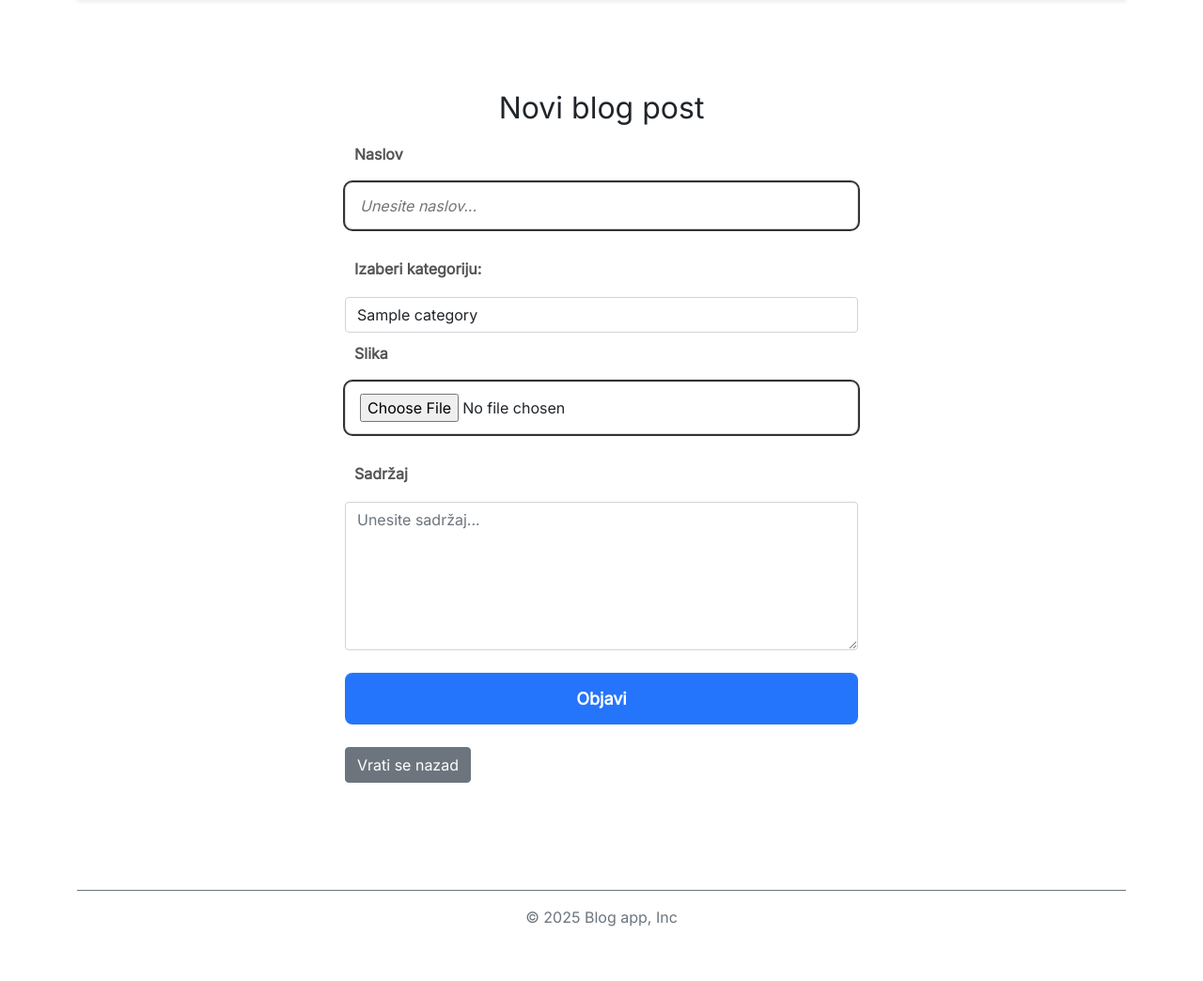
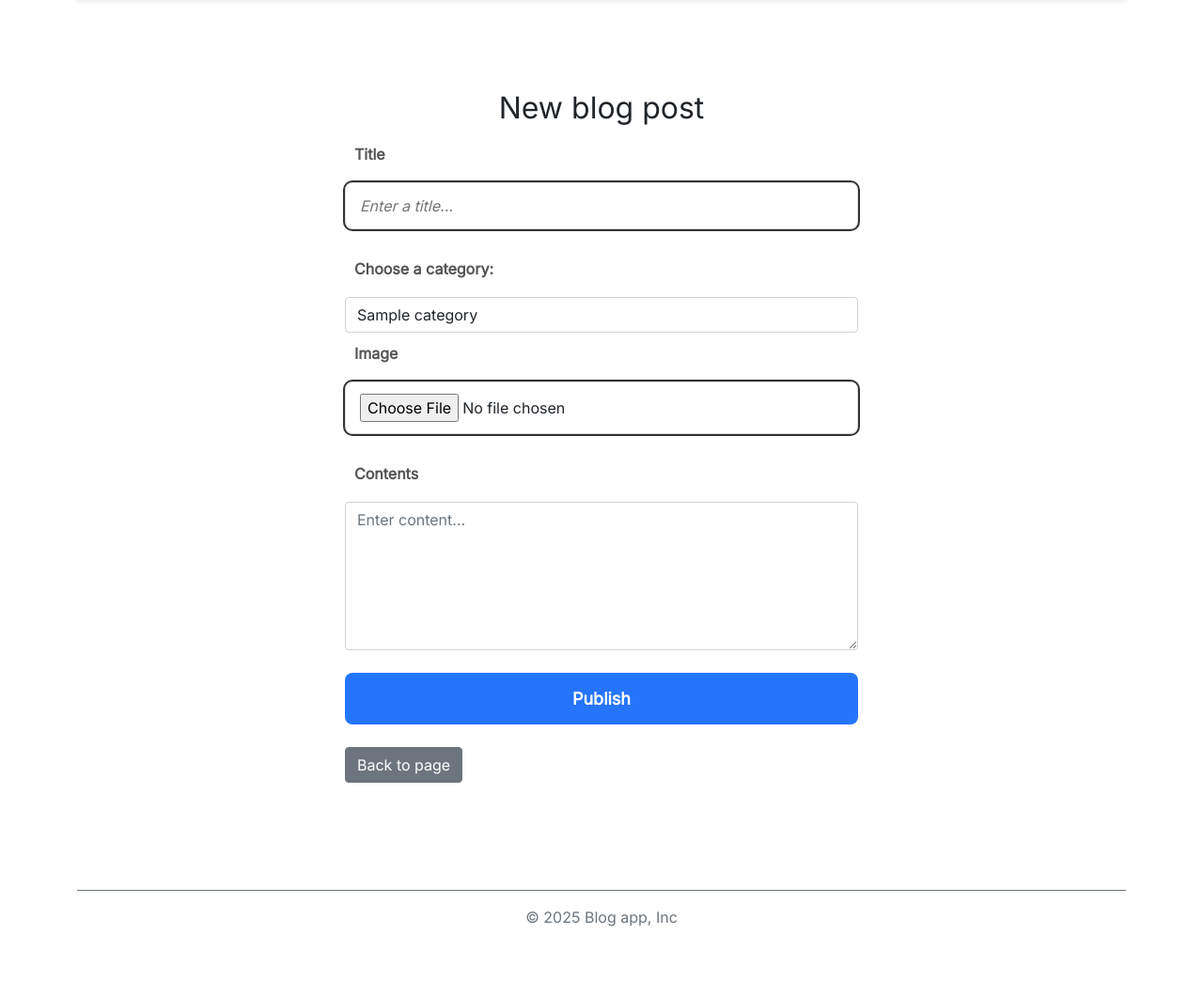
Before and after one commit to filipjt88/blog_app, a PHP site: page /create_blog_post.php in a window 1280 px wide. Shown: the part 116-1160 px from the top of the page at 94% size. Run offline with PHP 8.4, Linux system fonts and the light colour scheme; the visitor is signed in with stand-in values (Sample User, id 1); tables that the repository leaves empty or names only in its code hold one stand-in row (values such as "Sample post").

Commit message:
update blog post

```diff
--- a/create_blog_post.php
+++ b/create_blog_post.php
@@ -17,31 +17,31 @@ $categories = $stmt->fetchAll();
     <?php require_once __DIR__ . '/./parts/navbar.php'; ?>
     <div class="row mt-5">
         <div class="col-md-6 offset-md-3 mt-5">
-        <h2 class="text-center">Novi blog post</h2>
+        <h2 class="text-center">New blog post</h2>
     <?php if (isset($_GET['error'])): ?>
         <div class="alert alert-danger"><?= htmlspecialchars($_GET['error']) ?></div>
     <?php endif; ?>
 
     <form id="blogForm" action="create_blog_process.php" method="POST" enctype="multipart/form-data" class="login-form">
 
-  <label for="title">Naslov</label>
-  <input type="text" name="title" id="title" placeholder="Unesite naslov..." required>
+  <label for="title">Title</label>
+  <input type="text" name="title" id="title" placeholder="Enter a title..." required>
 
-  <label for="category">Izaberi kategoriju:</label>
+  <label for="category">Choose a category:</label>
   <select name="category_id" id="category" class="form-control" required>
     <?php foreach ($categories as $cat): ?>
       <option value="<?= $cat['id'] ?>"><?= htmlspecialchars($cat['name']) ?></option>
     <?php endforeach; ?>
   </select>
 
-  <label for="image">Slika</label>
+  <label for="image">Image</label>
   <input type="file" name="image" id="image" accept="image/*">
 
-  <label for="content">Sadržaj</label>
-  <textarea name="content" id="content" class="form-control" rows="6" placeholder="Unesite sadržaj..." required></textarea><br>
+  <label for="content">Contents</label>
+  <textarea name="content" id="content" class="form-control" rows="6" placeholder="Enter content..." required></textarea><br>
   <div class="form-buttons">
-    <button type="submit">Objavi</button><br><br>
-    <a href="index.php" class="btn btn-secondary btn-back">Vrati se nazad</a>
+    <button type="submit">Publish</button><br><br>
+    <a href="index.php" class="btn btn-secondary btn-back">Back to page</a>
   </div>
 </form>
         </div>
```
Also changed, not shown: views/change_account.view.php (+5 -5 lines).
